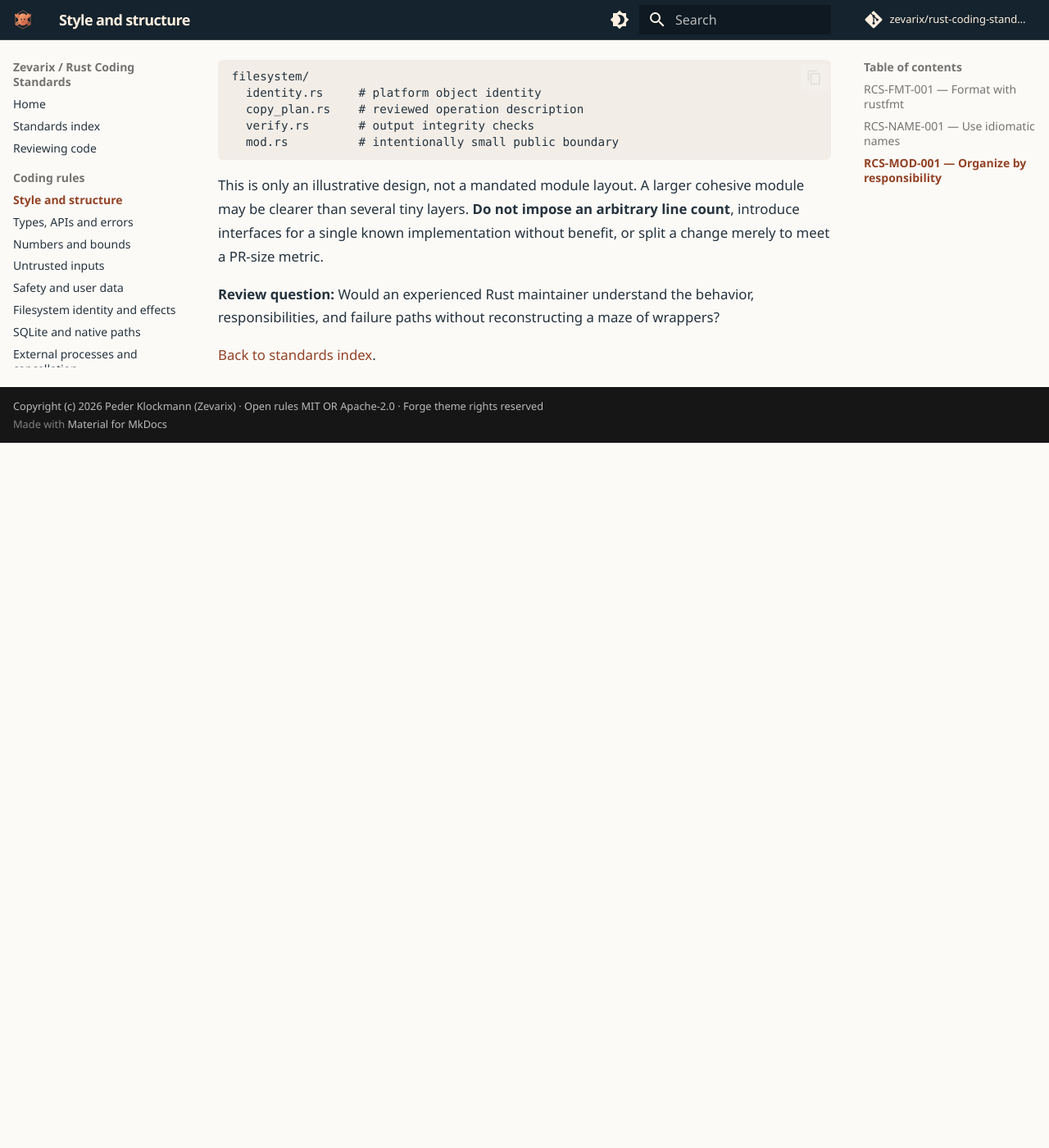
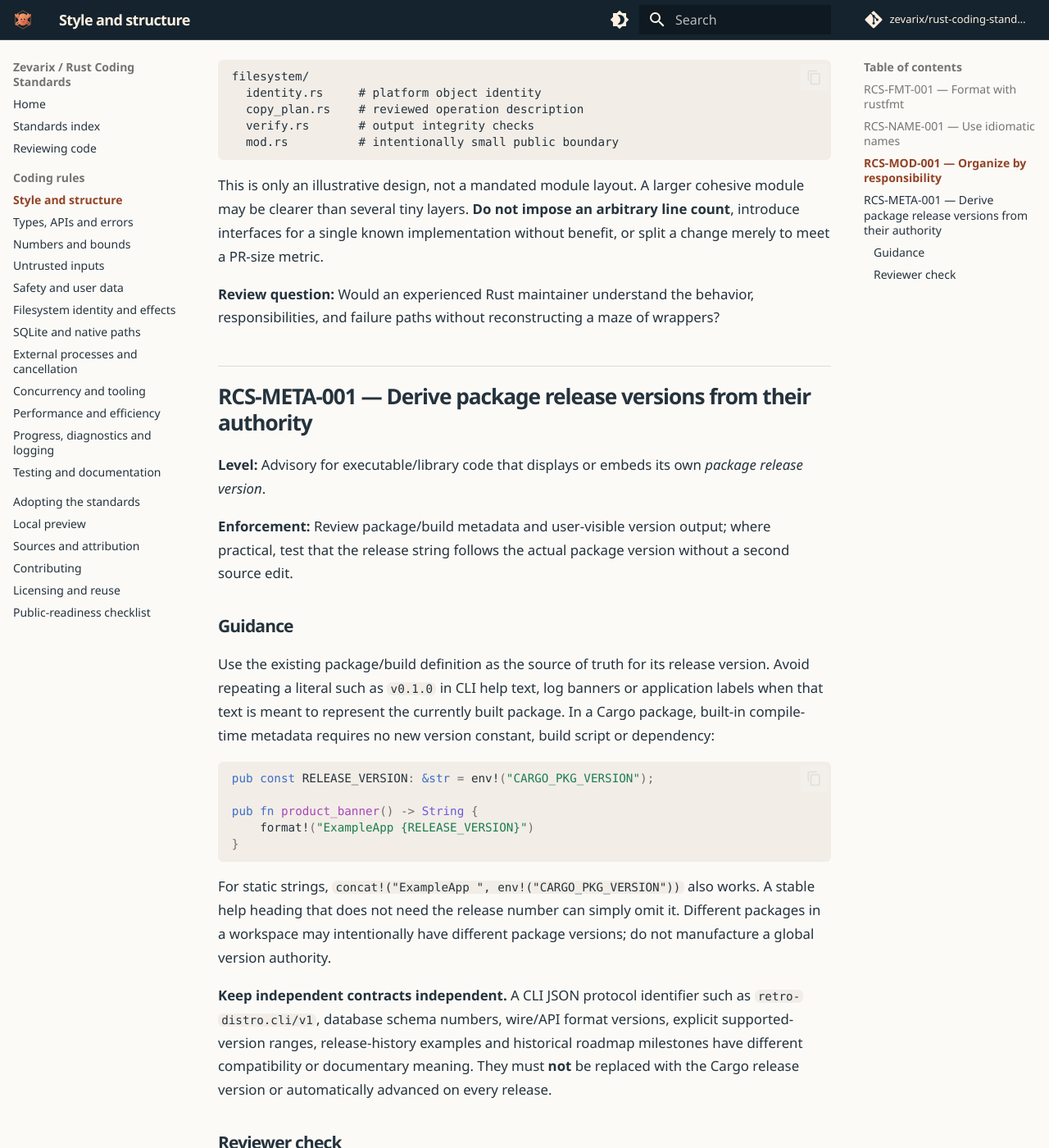
Before and after one commit to zevarix/rust-coding-standards, an MkDocs documentation site: the page built from docs/rules/style-and-structure.md, in a window 1280 px wide and 1400 px high, scrolled down 1737 px. Shown: the whole window at 82% size. Built offline with MkDocs 1.6.1 and Material for MkDocs 9.7.7, drawn with Linux system fonts in a browser that asks for light colours; comment, search, counter and statistics services are not loaded; before the commit the page ends 2277 px from its top, so only the background shows below that; some of the changed text lies outside the part shown.

Commit message:
Add advisory for Cargo-owned package release versions (RCS-META-001)

````diff
--- a/docs/rules/style-and-structure.md
+++ b/docs/rules/style-and-structure.md
@@ -62,4 +62,56 @@ This is only an illustrative design, not a mandated module layout. A larger cohe
 
 **Review question:** Would an experienced Rust maintainer understand the behavior, responsibilities, and failure paths without reconstructing a maze of wrappers?
 
+## RCS-META-001 — Derive package release versions from their authority {#rcs-meta-001--derive-package-release-versions-from-their-authority}
+
+**Level:** Advisory for executable/library code that displays or embeds its own
+*package release version*.
+
+**Enforcement:** Review package/build metadata and user-visible version output;
+where practical, test that the release string follows the actual package
+version without a second source edit.
+
+### Guidance
+
+Use the existing package/build definition as the source of truth for its
+release version. Avoid repeating a literal such as `v0.1.0` in CLI help text,
+log banners or application labels when that text is meant to represent the
+currently built package. In a Cargo package, built-in compile-time metadata
+requires no new version constant, build script or dependency:
+
+```rust
+pub const RELEASE_VERSION: &str = env!("CARGO_PKG_VERSION");
+
+pub fn product_banner() -> String {
+    format!("ExampleApp {RELEASE_VERSION}")
+}
+```
+
+For static strings, `concat!("ExampleApp ", env!("CARGO_PKG_VERSION"))`
+also works. A stable help heading that does not need the release number can
+simply omit it. Different packages in a workspace may intentionally have
+different package versions; do not manufacture a global version authority.
+
+**Keep independent contracts independent.** A CLI JSON protocol identifier
+such as `retro-distro.cli/v1`, database schema numbers, wire/API format
+versions, explicit supported-version ranges, release-history examples and
+historical roadmap milestones have different compatibility or documentary
+meaning. They must **not** be replaced with the Cargo release version or
+automatically advanced on every release.
+
+### Reviewer check
+
+- Is the string actually meant to display the *current built package version*?
+  If so, does it read the same release authority as the build instead of a
+  second manually maintained literal?
+- Would a package version change update normal `--version` output without
+  searching unrelated source files?
+- Are independent compatibility/schema IDs intentionally unchanged and tested?
+- Is a proposed version helper necessary, or would the existing package
+  metadata (or no banner version at all) be simpler?
+
+This is guidance, **not** a requirement to build a version registry, rewrite
+old documentation, change independent schema versions, or change a package's
+release/merge approval procedure.
+
 [Back to standards index](../standards.md).
````
Also changed, not shown: docs/standards.md (+1 -0 lines).
